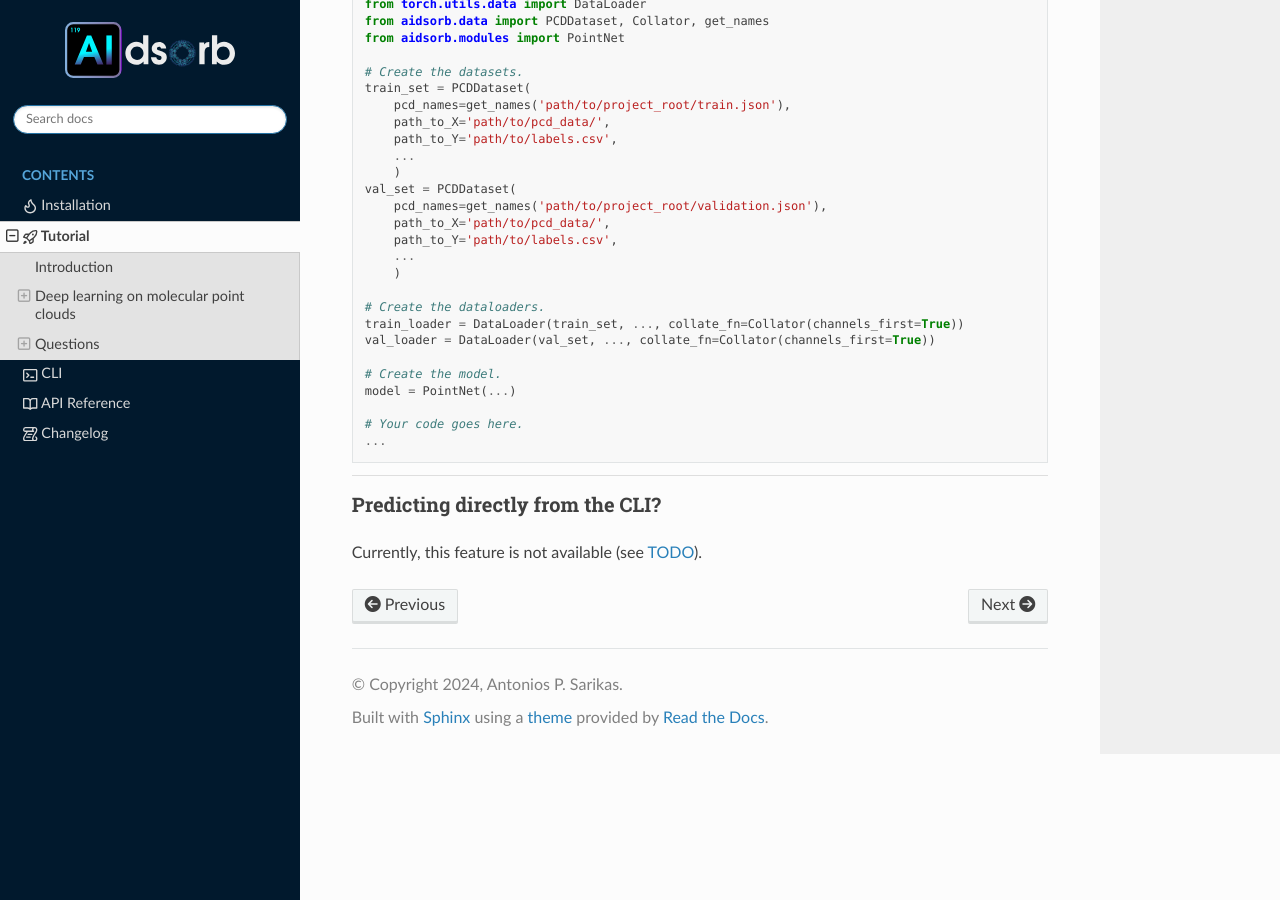
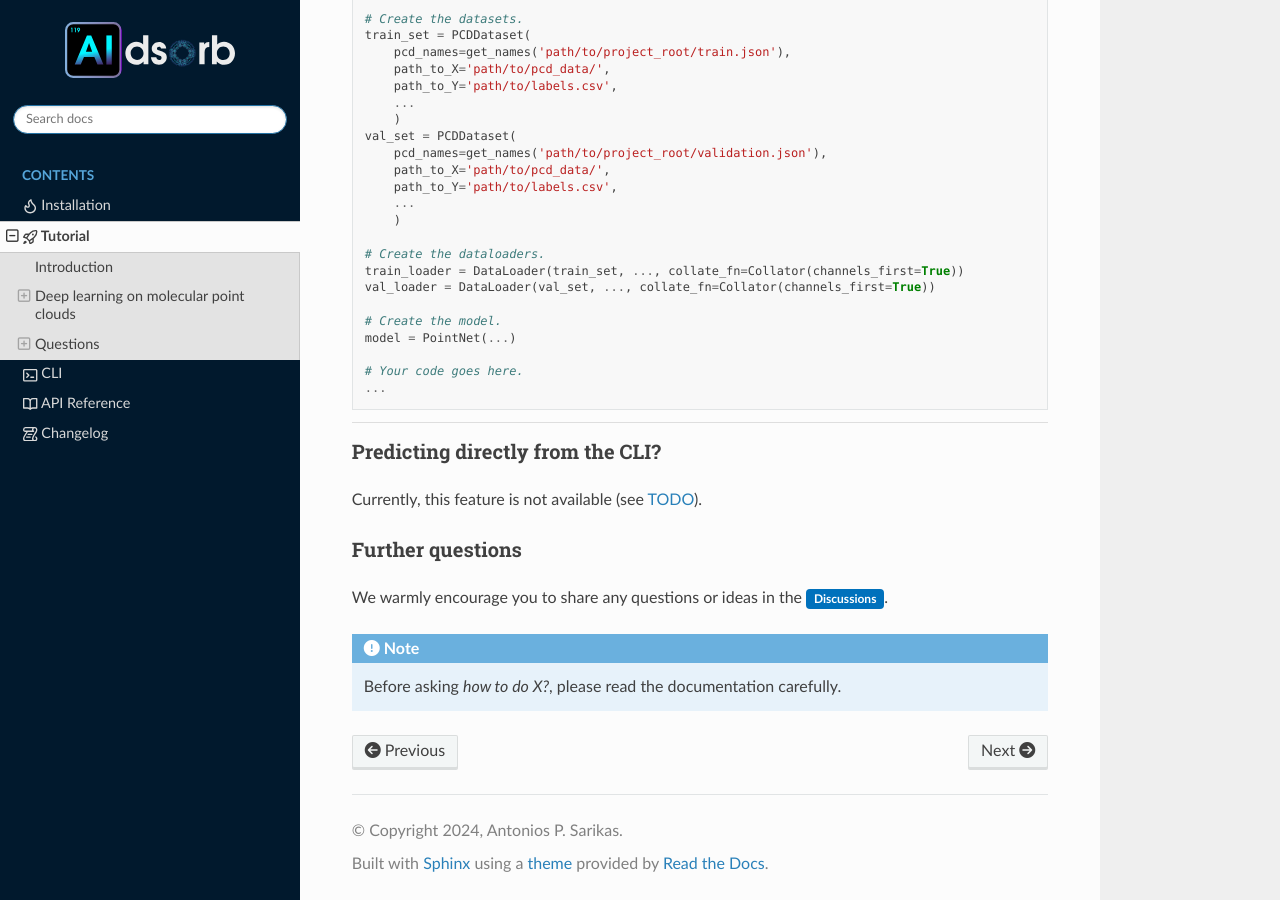
Before and after one commit to adosar/aidsorb, a Sphinx documentation site: the page built from docs/source/tutorial.rst, in a window 1280 px wide and 900 px high, scrolled down 3460 px. Built offline with Sphinx 7.4.7 and the Read the Docs theme 3.1.0, drawn with Linux system fonts in a browser that asks for light colours; nearby versions of some CDN libraries; pages that are not in the unit, such as notebooks, are missing from menus; the version number could not be read and is left out.

Commit message:
docs: add info for questions and contributing

```diff
--- a/docs/source/conf.py
+++ b/docs/source/conf.py
@@ -72,6 +72,8 @@ rst_epilog = '''
 .. |license| replace:: :bdg-link-primary:`GNU General Public License v3.0 only <https://spdx.org/licenses/GPL-3.0-only.html>`
 .. |aidsorb| replace:: **AIdsorb**
 .. |github| replace:: :bdg-link-primary:`GitHub <https://github.com/adosar/aidsorb/>`
+.. |discussions| replace:: :bdg-link-primary:`Discussions <https://github.com/adosar/aidsorb/discussions>`
+.. |contributing-guide| replace:: :bdg-link-primary:`Contributing Guide <https://github.com/adosar/aidsorb?tab=contributing-ov-file>`
 '''
 
 # -- Options for HTML output -------------------------------------------------
--- a/docs/source/tutorial.rst
+++ b/docs/source/tutorial.rst
@@ -151,10 +151,9 @@ After creating and splitting the point clouds:
     ├── train.json
     └── validation.json
 
-.. note::
-    * Each ``.npy`` file under ``pcd_data`` corresponds to a point cloud.
-    * The ``.json`` files store the point cloud names for training,
-      validation and testing.
+* Each ``.npy`` file under ``pcd_data`` corresponds to a point cloud.
+* The ``.json`` files store the point cloud names for training,
+  validation and testing.
 
 .. tip::
    You can visualize a point cloud with:
@@ -313,3 +312,11 @@ Predicting directly from the CLI?
 ^^^^^^^^^^^^^^^^^^^^^^^^^^^^^^^^^
 
 Currently, this feature is not available (see :ref:`index:TODO`).
+
+Further questions
+^^^^^^^^^^^^^^^^^
+
+We warmly encourage you to share any questions or ideas in the |discussions|.
+
+.. note::
+    Before asking *how to do X?*, please read the documentation carefully.
```
Also changed, not shown: CONTRIBUTING.md (+1 -1 lines), README.md (+0 -2 lines), docs/source/index.rst (+1 -15 lines).
